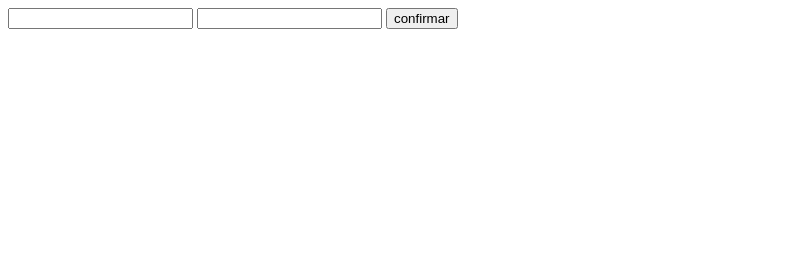
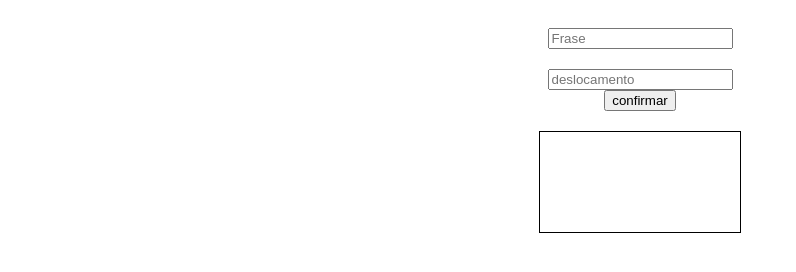
Before and after one commit to RafaelCassiano30011/CifraDeCesar, a plain HTML site: page index.html in a window 1280 px wide. Shown: the whole page, without its empty margins (0-796 px from the left). Drawn offline with Linux system fonts and the light colour scheme.

Commit message:
Fiz o desafio

```diff
--- /dev/null
+++ b/index.css
@@ -0,0 +1,19 @@
+main {
+    width: 100%;
+    height: 100%;
+    display: flex;
+    justify-content: center;
+    flex-direction: column;
+    align-items: center;
+}
+
+input {
+    margin-top: 20px;
+}
+
+span {
+    width: 200px;
+    height: 100px;
+    margin-top: 20px;
+    border: solid 1px black;
+}
--- a/index.html
+++ b/index.html
@@ -5,13 +5,14 @@
     <meta charset="UTF-8">
     <meta http-equiv="X-UA-Compatible" content="IE=edge">
     <meta name="viewport" content="width=device-width, initial-scale=1.0">
+    <link rel="stylesheet" href="/index.css">
     <title>Document</title>
 </head>
 
 <body>
     <main>
-        <input class="input" type="text">
-        <input class="input-number" type="text">
+        <input placeholder="Frase" class="input" type="text">
+        <input placeholder="deslocamento" class="input-number" type="text">
         <button class="button">confirmar</button>
         <span class="span-cesar"></span>
     </main>
--- a/index.js
+++ b/index.js
@@ -4,19 +4,21 @@ const $span = document.querySelector('.span-cesar')
 const $button = document.querySelector('.button')
 
 
-const chacteres = ["a", "b", "c", "d", "e", "f", "g", "h", "i", "j", "k", "l", "m", "n", "o", "p", "q", "r", "s", "t", "u", "v", "w", "x", "y", "z"]
+// const chacteres = ["a", "b", "c", "d", "e", "f", "g", "h", "i", "j", "k", "l", "m", "n", "o", "p", "q", "r", "s", "t", "u", "v", "w", "x", "y", "z"]
 
-$button.addEventListener('click', () => {
-    let frase = $input.value.toLowerCase()
-    let number = parseInt($inputNumber.value)
+// $button.addEventListener('click', () => {
+//     $span.textContent = ''
+//     let frase = $input.value.toLowerCase()
+//     let number = parseInt($inputNumber.value)
 
-    for (let i = 0; i < frase.length; i++) {
-        if (frase[i] != '') {
-            for (let x = 0; x < chacteres.length; x++) {
-                if (frase[i] == chacteres[x]) {
-                    a
-                }
-            }
-        }
-    }
-})
+//     for (let i = 0; i < frase.length; i++) {
+//         if (frase[i] != '') {
+//             for (let x = 0; x < chacteres.length; x++) {
+//                 if (frase[i] == chacteres[x]) {
+//                     cifra = chacteres[x + number]
+//                     $span.textContent += cifra
+//                 }
+//             }
+//         }
+//     }
+// })
```
